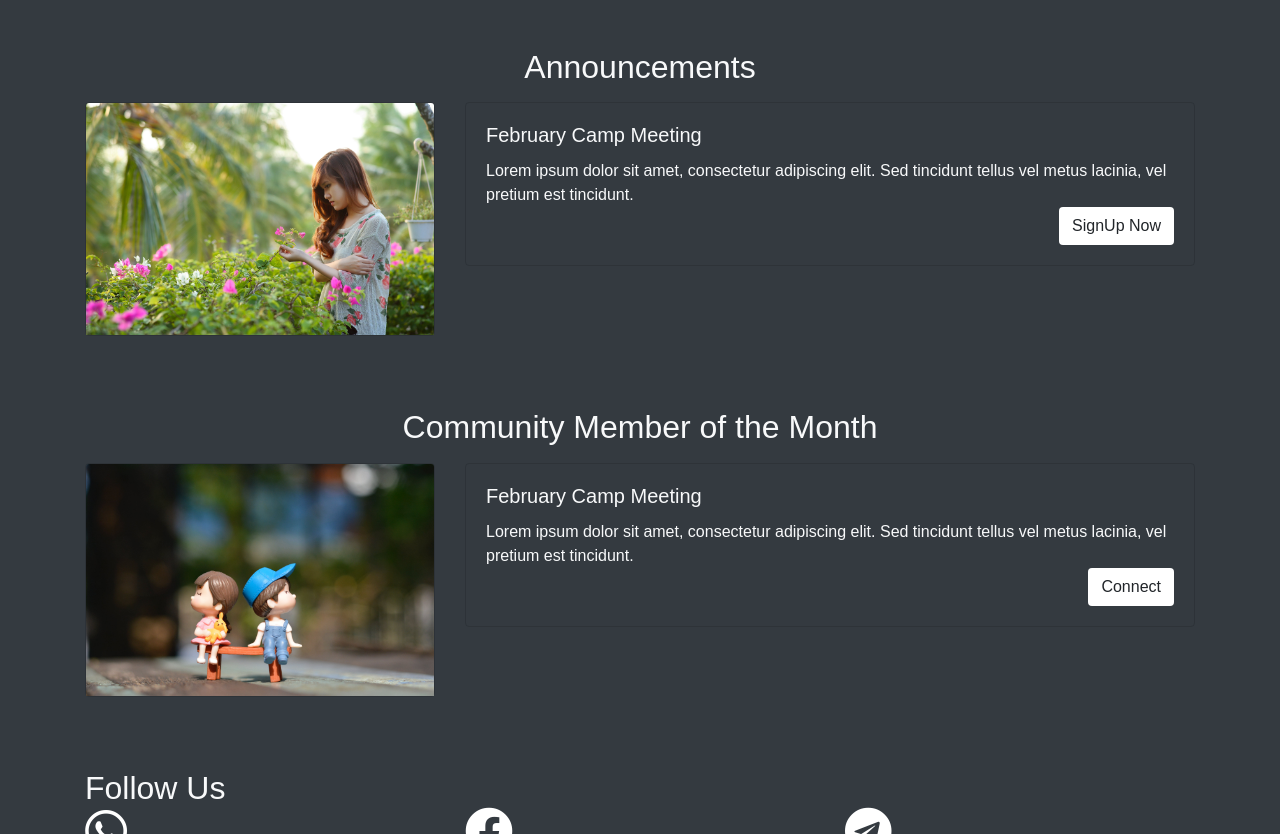
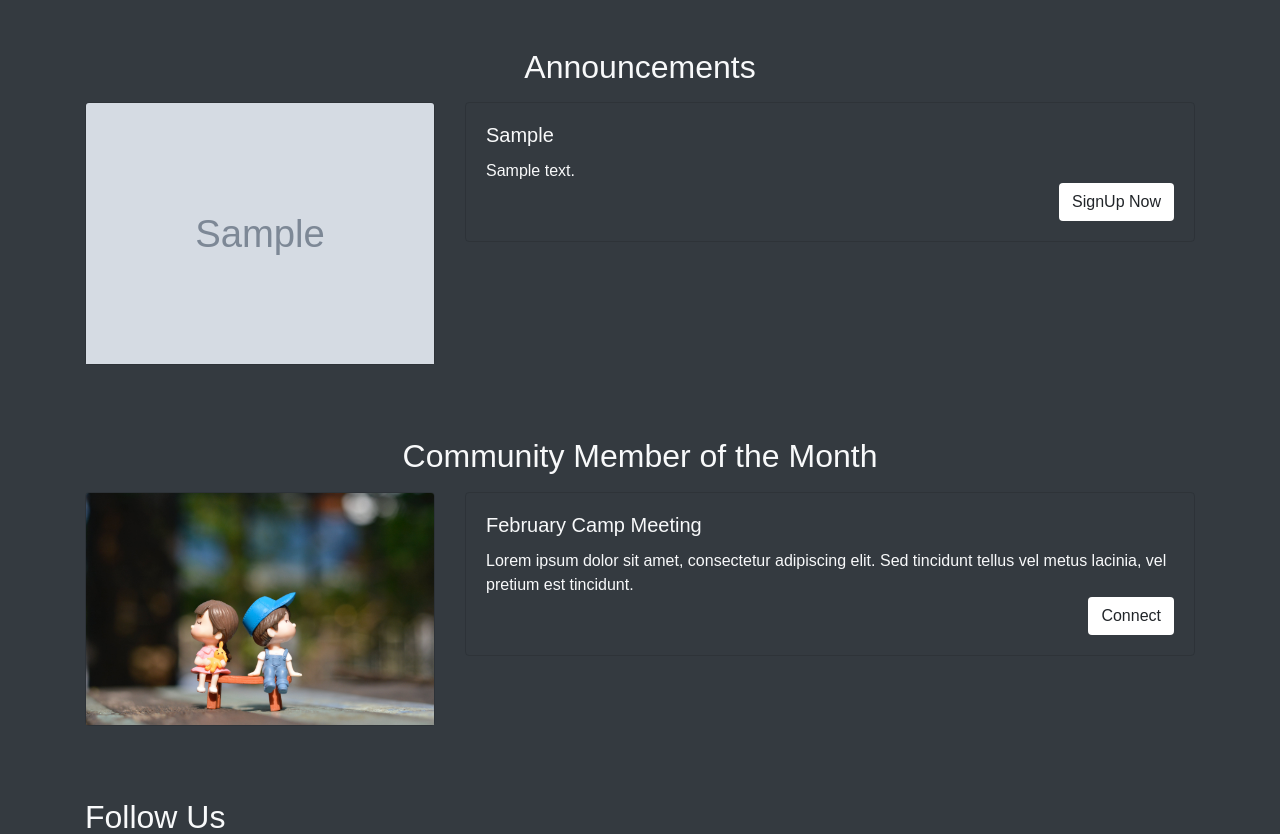
Before and after one commit to ushenginnering/can-site, a Django app: page / in a window 1280 px wide. Shown: the part 207-1041 px from the top of the page. Run offline with Django 4.2, Linux system fonts and the light colour scheme; tables that the repository leaves empty hold one stand-in row (values such as "Sample post"); grey boxes marked "Sample" are stand-in pictures; some libraries are stand-ins or nearby versions.

Commit message:
feat: work on adding announcements from django-admin

```diff
--- a/can_site/settings.py
+++ b/can_site/settings.py
@@ -117,6 +117,9 @@ STATICFILES_DIRS = [BASE_DIR / "static"]
 STATIC_URL = "static/"
 STATIC_ROOT = os.environ.get('STATIC_ROOT')
 
+MEDIA_URL = 'media/'
+MEDIA_ROOT = os.environ.get('MEDIA_ROOT')
+
 # Default primary key field type
 # https://docs.djangoproject.com/en/4.2/ref/settings/#default-auto-field
 
--- a/main/models.py
+++ b/main/models.py
@@ -6,3 +6,11 @@ class About(models.Model):
     organization_mailer_address  = models.EmailField(max_length=254)
     organization_mailer_password = models.CharField(max_length=100)
     body                         = models.TextField()
+
+class Announcement(models.Model):
+    image       = models.ImageField( upload_to='announcement', )
+    headline    = models.CharField(max_length=100)
+    body        = models.TextField()
+
+    def __str__(self):
+        return self.headline
--- a/main/views.py
+++ b/main/views.py
@@ -1,14 +1,17 @@
 import django
 from django.shortcuts import render, redirect
 from django.contrib import messages
-from .models import About
+from .models import About, Announcement
 from .forms import AboutForm
 
 # Create your views here.
 
 
 def home(requests):
-    return render(requests, 'index.html')
+    context = {
+        'announcements' : Announcement.objects.all()
+    }
+    return render(requests, 'index.html', context)
 
 def about_view(requests):
     return render(requests, 'aboutus.html')
--- a/requirements.txt
+++ b/requirements.txt
@@ -1,5 +1,6 @@
 asgiref==3.7.2
 Django==4.2.9
+pillow==10.2.0
 python-dotenv==1.0.0
 sqlparse==0.4.4
 tzdata==2023.4
--- a/templates/components/navbar.html
+++ b/templates/components/navbar.html
@@ -29,7 +29,7 @@
               <a class="nav-link" href="/signup">Signup</a>
           </li>
           <li class="nav-item">
-              <a class="nav-link" href="/upcoming">Upcoming</a>
+              <a class="nav-link" href="/events">Upcoming</a>
           </li>
       </ul>
   </div>
--- a/templates/index.html
+++ b/templates/index.html
@@ -1,4 +1,6 @@
 {% extends "layout.html" %}
+{% load static %}
+
 {% block head %}
     <title>Church Arise Network</title>
     <link rel="stylesheet" href="/static/css/style.css">
@@ -22,22 +24,25 @@
         <div class="row">
 
             <!-- Announcement Card 1 -->
+            {% for announcement in announcements  %}
                 <div class="col-md-4">
                     <div class="card mb-4">
-                    <img src="/static/images/gal1.jpg" alt="Announcement 1" class="card-img-top">
+                        <img src="{{ announcement.image.url }}" alt="Announcement 1" class="card-img-top">
                     </div>
                 </div>
 
                 <div class="col-md-8">
                     <div class="card mb-4">
                         <div class="card-body">
-                        <h5 class="card-title">February Camp Meeting</h5>
-                        <p class="card-text">Lorem ipsum dolor sit amet, consectetur adipiscing elit. Sed tincidunt tellus vel metus lacinia, vel pretium est tincidunt.</p>
+                            <h5 class="card-title">{{announcement.headline}}</h5>
+                            <p class="card-text">{{announcement.body}}</p>
                             <button class="btn bg-white  text-bolder" style="float: right;">SignUp Now</button>
                         </div>
 
                     </div>
                 </div>
+            {% endfor %}
+
 
             <!-- Repeat for other announcements -->
 
```
Also changed, not shown: main/migrations/0002_announcement.py (added). Lines whose indentation alone changed are shown as unchanged.
